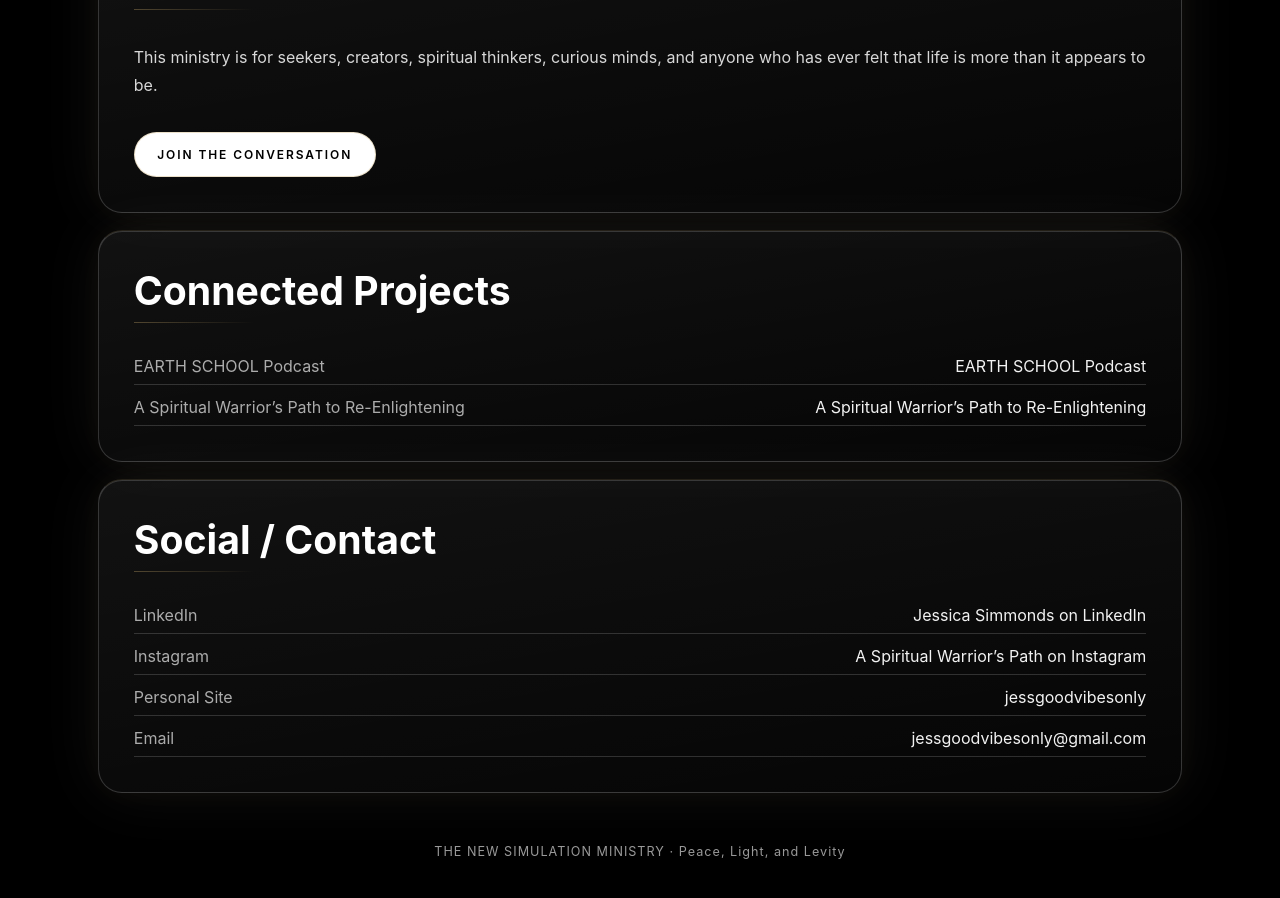
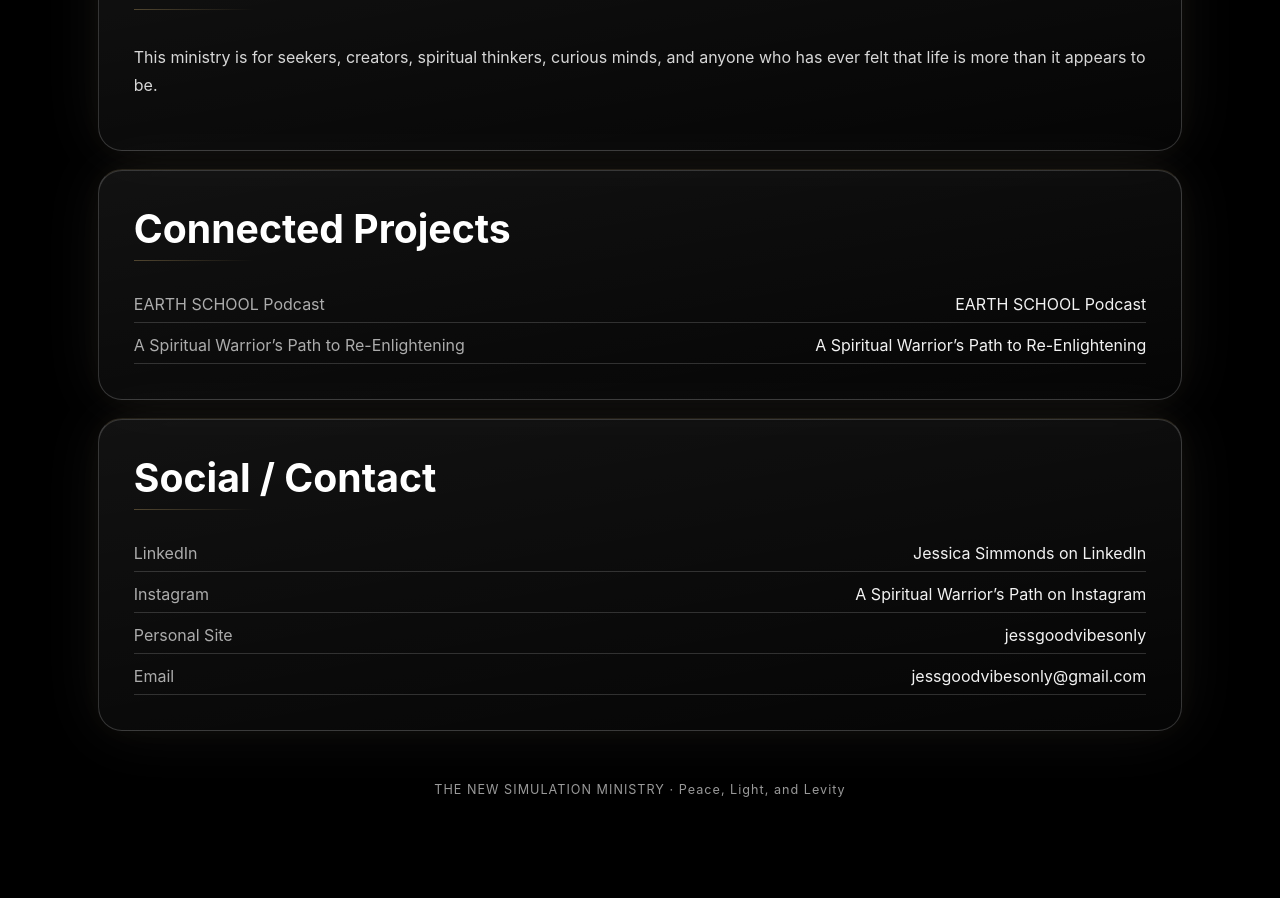
Before and after one commit to jessgoodvibesonly/TheNewSimulationMinistry, a Next.js app: page / in a window 1280 px wide. Shown: the part 2940-3838 px from the top of the page. After the commit the page ends 3800 px from the top, so only its background shows below. Built offline with nearby package versions, Linux system fonts and the light colour scheme.

Commit message:
Remove bottom Join the Conversation button link

```diff
--- a/app/page.tsx
+++ b/app/page.tsx
@@ -123,14 +123,6 @@ export default function HomePage() {
           This ministry is for seekers, creators, spiritual thinkers, curious minds, and anyone who has ever felt that
           life is more than it appears to be.
         </p>
-        <a
-          href="https://forms.gle/X8zBMWuxZBCuB7L8A"
-          className="button join-button"
-          target="_blank"
-          rel="noopener noreferrer"
-        >
-          Join the Conversation
-        </a>
       </section>
 
       <section className="section content">
```
